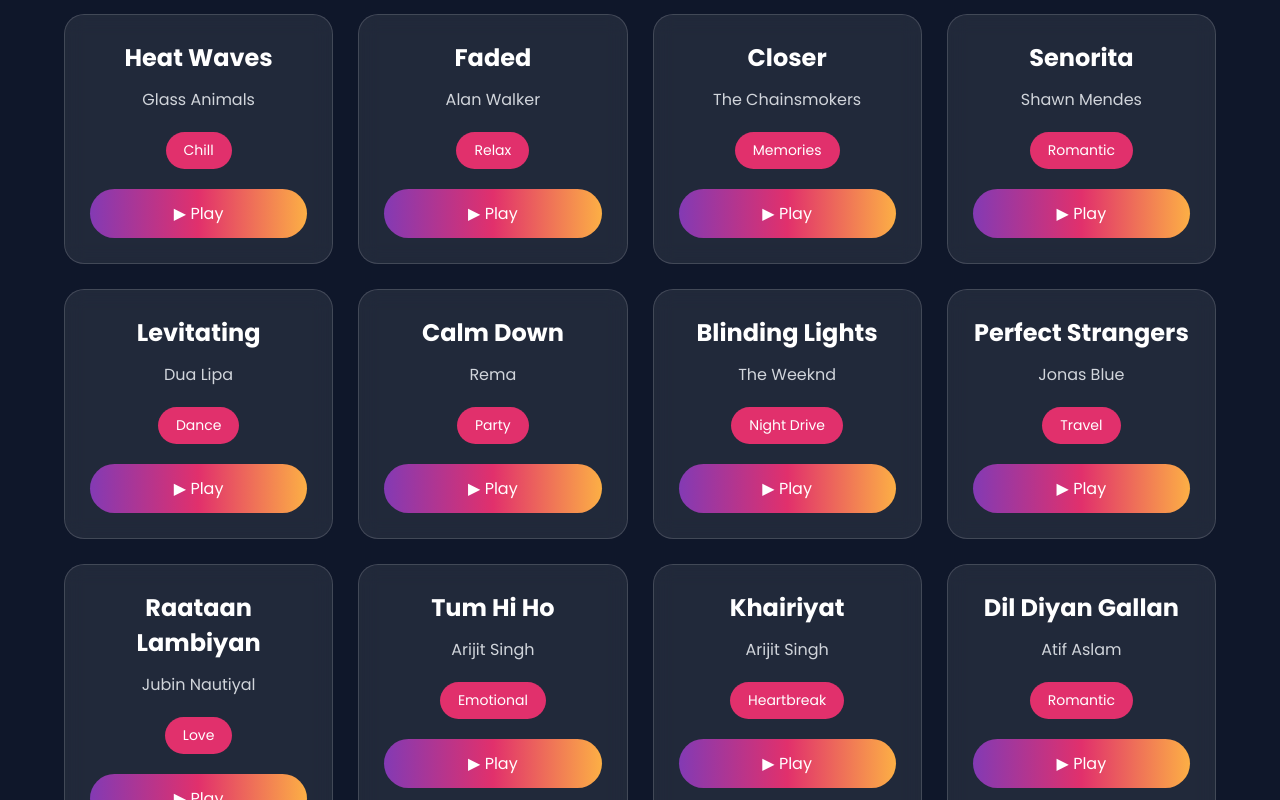
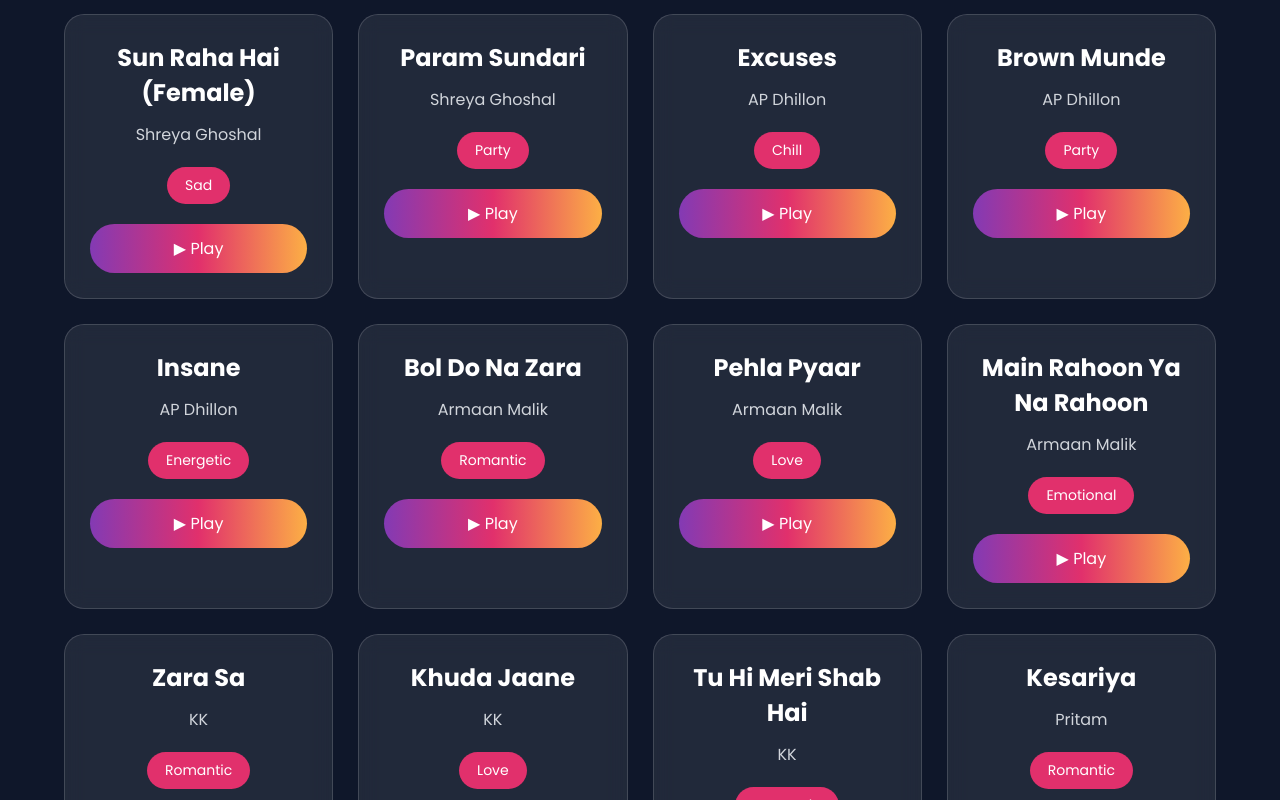
Before and after one commit to Sakshibole/InstaSongs, a React (Vite) app: page /Songs in a window 1280 px wide. Shown: the part 1180-1980 px from the top of the page. Built offline with nearby package versions, Linux system fonts and the light colour scheme.

Commit message:
artist songs updated

```diff
--- a/src/App.jsx
+++ b/src/App.jsx
@@ -28,6 +28,7 @@
          <Route path="/Login" element={<Login />} />
          <Route path="/Register" element={<Register />} />
          <Route path="/Profile" element={<Profile />} />
+         <Route path="/Songs/:artist" element={<Songs />} />
       </Routes>
 
       {/* <Footer /> */}
--- a/src/components/Home.jsx
+++ b/src/components/Home.jsx
@@ -1,7 +1,9 @@
 import React from "react";
 import "./Home.css";
+import { useNavigate } from "react-router-dom";
 
 const Home = () => {
+  const navigate = useNavigate();
   return (
     <>
     <section className="home">
@@ -45,32 +47,32 @@
         <h2>Featured Artists</h2>
 
         <div className="artist-container">
-          <div className="artist-card">
+          <div className="artist-card"  onClick={() => navigate("/Songs/Arijit Singh")}>
             <img src="/images/Arijit-Singh.avif" alt="Arijit Singh" />
             <p>Arijit Singh</p>
           </div>
 
-          <div className="artist-card">
+          <div className="artist-card"  onClick={() => navigate("/Songs/Shreya Ghoshal")}>
             <img src="/images/Shreya_Ghoshal.jpg" alt="Shreya goshal" />
             <p>Shreya Ghoshal</p>
           </div>
 
-          <div className="artist-card">
+          <div className="artist-card"  onClick={() => navigate("/Songs/AP Dhillon")}>
             <img src="/images/ap-dhillon.avif" alt="AP Dhillon" />
             <p>AP Dhillon</p>
           </div>
 
-          <div className="artist-card">
+          <div className="artist-card"  onClick={() => navigate("/Songs/Armaan Malik")}>
             <img src="/images/Armaan_Malik.jpg" alt="Armaan Malik" />
             <p>Armaan Malik</p>
           </div>
 
-           <div className="artist-card">
+           <div className="artist-card"  onClick={() => navigate("/Songs/Pritam")}>
             <img src="/images/pritam.jpg" alt="pritam" />
             <p>Pritam</p>
           </div>
 
-          <div className="artist-card">
+          <div className="artist-card" onClick={() => navigate("/Songs/KK")}>
             <img src="/images/KK.jpg" alt="KK" />
             <p>KK</p>
           </div>
--- a/src/components/Songs.jsx
+++ b/src/components/Songs.jsx
@@ -1,5 +1,6 @@
 import React, { useState } from "react";
 import "./Songs.css";
+import { useParams } from "react-router-dom";
 
 const songs = [
    {
@@ -74,128 +75,144 @@
   },
   {
   id: 12,
-    title: "Lovely",
-    artist: "Billie Eilish",
-    mood: "Sad",
+  title: "Mere Dholna 3.0",
+  artist: "Shreya Ghoshal",
+  mood: "Romantic",
+  image: "/images/mere-dholna.jpg",
+  link: "https://youtu.be/"
 },
 {
   id: 13,
-    title: "Heat Waves",
-    artist: "Glass Animals",
-    mood: "Chill",
+  title: "Sun Raha Hai (Female)",
+  artist: "Shreya Ghoshal",
+  mood: "Sad",
+  image: "/images/sun-raha-hai-female.jpg",
+  link: "https://youtu.be/"
 },
 {
   id: 14,
-    title: "Faded",
-    artist: "Alan Walker",
-    mood: "Relax",
+  title: "Param Sundari",
+  artist: "Shreya Ghoshal",
+  mood: "Party",
+  image: "/images/param-sundari.jpg",
+  link: "https://youtu.be/"
 },
 {
   id: 15,
-    title: "Closer",
-    artist: "The Chainsmokers",
-    mood: "Memories",
+  title: "Excuses",
+  artist: "AP Dhillon",
+  mood: "Chill",
+  image: "/images/excuses.jpg",
+  link: "https://youtu.be/"
 },
 {
   id: 16,
-    title: "Senorita",
-    artist: "Shawn Mendes",
-    mood: "Romantic",
+  title: "Brown Munde",
+  artist: "AP Dhillon",
+  mood: "Party",
+  image: "/images/brown-munde.jpg",
+  link: "https://youtu.be/"
 },
 {
   id: 17,
-    title: "Levitating",
-    artist: "Dua Lipa",
-    mood: "Dance",
+  title: "Insane",
+  artist: "AP Dhillon",
+  mood: "Energetic",
+  image: "/images/insane.jpg",
+  link: "https://youtu.be/"
 },
 {
   id: 18,
-    title: "Calm Down",
-    artist: "Rema",
-    mood: "Party",
+  title: "Bol Do Na Zara",
+  artist: "Armaan Malik",
+  mood: "Romantic",
+  image: "/images/bol-do-na-zara.jpg",
+  link: "https://youtu.be/"
 },
 {
   id: 19,
-    title: "Blinding Lights",
-    artist: "The Weeknd",
-    mood: "Night Drive",
+  title: "Pehla Pyaar",
+  artist: "Armaan Malik",
+  mood: "Love",
+  image: "/images/pehla-pyaar.jpg",
+  link: "https://youtu.be/"
 },
 {
   id: 20,
-    title: "Perfect Strangers",
-    artist: "Jonas Blue",
-    mood: "Travel",
+  title: "Main Rahoon Ya Na Rahoon",
+  artist: "Armaan Malik",
+  mood: "Emotional",
+  image: "/images/main-rahoon.jpg",
+  link: "https://youtu.be/"
 },
 {
   id: 21,
-    title: "Raataan Lambiyan",
-    artist: "Jubin Nautiyal",
-    mood: "Love",
+  title: "Zara Sa",
+  artist: "KK",
+  mood: "Romantic",
+  image: "/images/zara-sa.jpg",
+  link: "https://youtu.be/"
 },
 {
   id: 22,
-    title: "Tum Hi Ho",
-    artist: "Arijit Singh",
-    mood: "Emotional",
+  title: "Khuda Jaane",
+  artist: "KK",
+  mood: "Love",
+  image: "/images/khuda-jaane.jpg",
+  link: "https://youtu.be/"
 },
 {
   id: 23,
-    title: "Khairiyat",
-    artist: "Arijit Singh",
-    mood: "Heartbreak",
+  title: "Tu Hi Meri Shab Hai",
+  artist: "KK",
+  mood: "Romantic",
+  image: "/images/tu-hi-meri-shab-hai.jpg",
+  link: "https://youtu.be/"
 },
 {
   id: 24,
-    title: "Dil Diyan Gallan",
-    artist: "Atif Aslam",
+  title: "Kesariya",
+  artist: "Pritam",
   mood: "Romantic",
+  image: "/images/kesariya.jpg",
+  link: "https://youtu.be/"
 },
 {
   id: 25,
-    title: "Tera Hone Laga Hoon",
-    artist: "Atif Aslam",
+  title: "Tum Se Hi",
+  artist: "Pritam",
   mood: "Love",
+  image: "/images/tum-se-hi.jpg",
+  link: "https://youtu.be/"
 },
 {
   id: 26,
-    title: "Agar Tum Saath Ho",
-    artist: "Alka Yagnik",
-    mood: "Sad",
-  },
-  {
-    id: 27,
-    title: "Hall of Fame",
-    artist: "The Script",
-    mood: "Inspiration",
-  },
-  {
-    id: 28,
-    title: "Unstoppable",
-    artist: "Sia",
-    mood: "Confidence",
-  },
-  {
-    id: 29,
-    title: "Bones",
-    artist: "Imagine Dragons",
-    mood: "Workout",
-  },
-  {
-    id: 30,
-    title: "Starboy",
-    artist: "The Weeknd",
-    mood: "Night",
+  title: "Bulleya",
+  artist: "Pritam",
+  mood: "Emotional",
+  image: "/images/bulleya.jpg",
+  link: "https://youtu.be/"
 },
 ];
 
 const Songs = () => {
   const [search, setSearch] = useState("");
+  const { artist } = useParams();
 
-  const filteredSongs = songs.filter(
-    (song) =>
-      song.mood.toLowerCase().includes(search.toLowerCase()) ||
-      song.title.toLowerCase().includes(search.toLowerCase())
-  );
+ const filteredSongs = songs.filter((song) => {
+  // Filter by artist if an artist was clicked
+  const matchesArtist = artist
+    ? song.artist.toLowerCase() === artist.toLowerCase()
+    : true;
+
+  // Filter by search
+  const matchesSearch =
+    song.title.toLowerCase().includes(search.toLowerCase()) ||
+    song.artist.toLowerCase().includes(search.toLowerCase()) ||
+    song.mood.toLowerCase().includes(search.toLowerCase());
+
+  return matchesArtist && matchesSearch;
+});
 
   return (
     <div className="songs-page">
```
Lines whose indentation alone changed are shown as unchanged.
